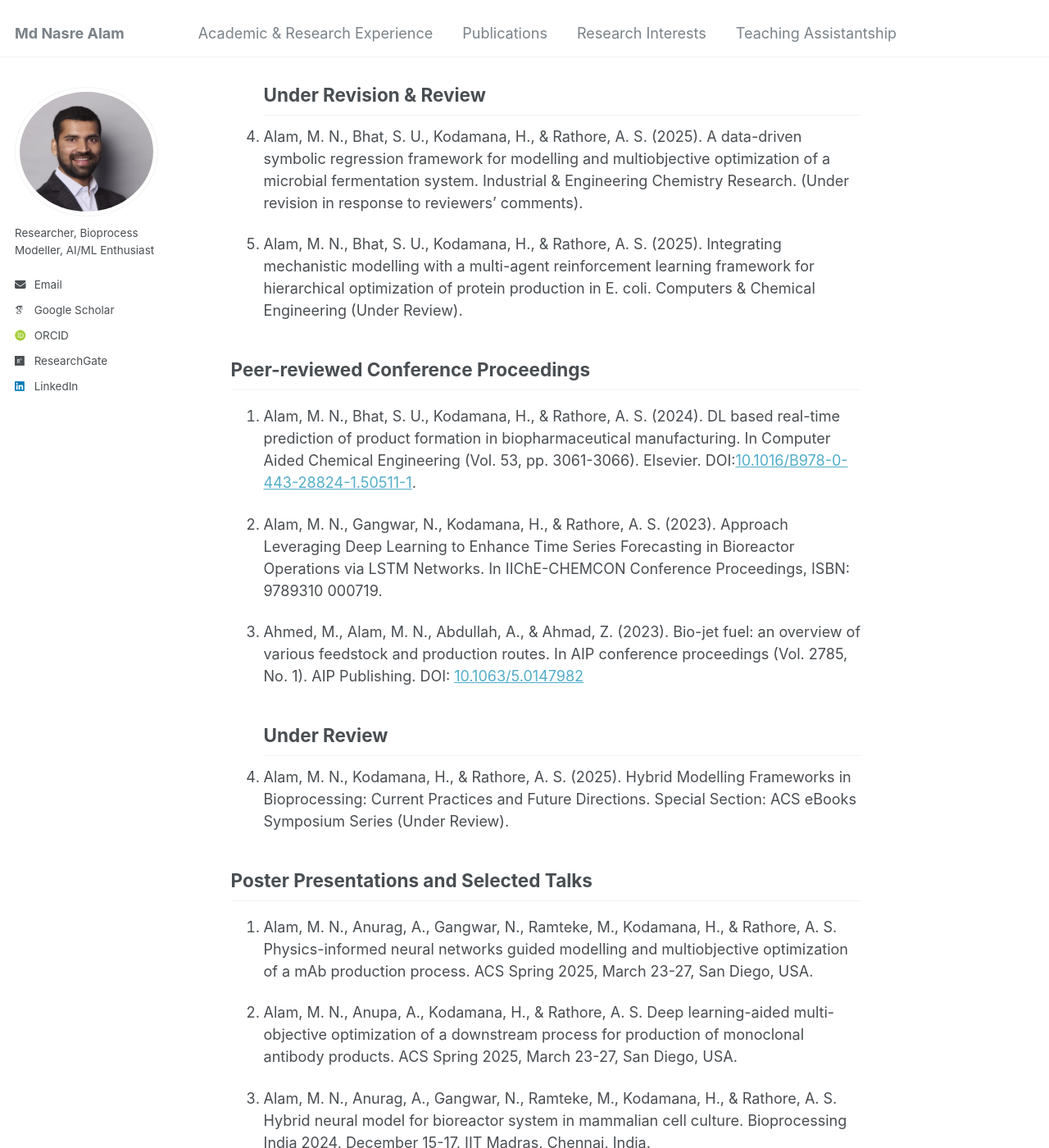
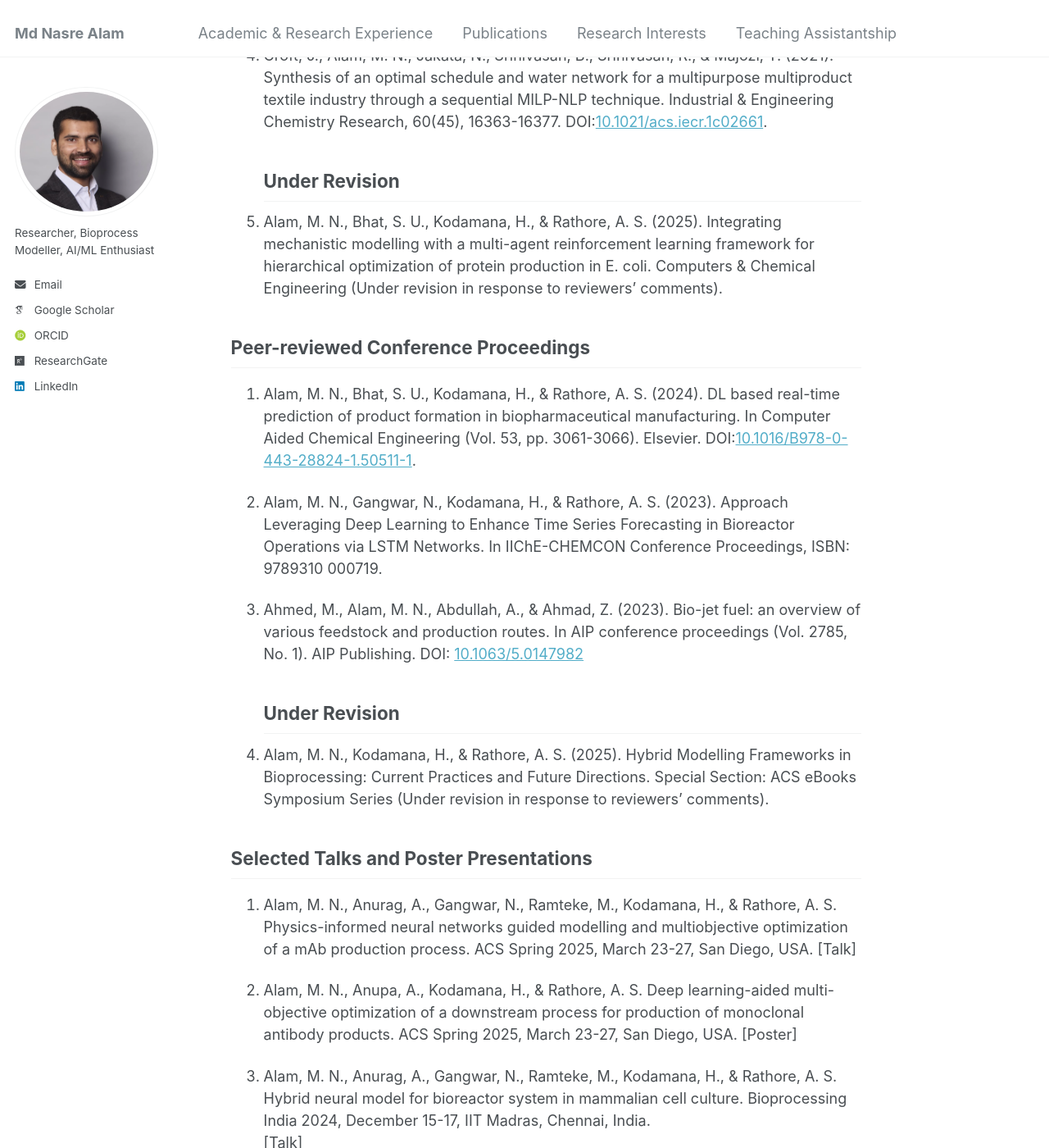
Before and after one commit to mdnasreiit/mdnasreiit.github.io, a Jekyll site: the page built from _pages/markdown.md, in a window 1280 px wide and 1400 px high, scrolled down 564 px. Shown: the whole window at 82% size. Built offline with Jekyll 4.4.1, drawn with Linux system fonts in a browser that asks for light colours; some web fonts are replaced; some of the changed text lies outside the part shown.

Commit message:
Update markdown.md

```diff
--- a/_pages/markdown.md
+++ b/_pages/markdown.md
@@ -12,14 +12,15 @@ redirect_from:
 
 1. Alam, M. N., Anurag, A., Gangwar, N., Ramteke, M., Kodamana, H., & Rathore, A. S. (2025). Physics-informed neural networks guided modelling and multiobjective optimization of a mAb production process. The Canadian Journal of Chemical Engineering, 2025, 103(3), 1319-1334. DOI:[10.1002/cjce.25446](https://doi.org/10.1002/cjce.25446).<br>
 
-2. Alam, M. N., Anupa, A., Kodamana, H., & Rathore, A. S. (2024). A deep learning-aided multi-objective optimization of a downstream process for production of monoclonal antibody products. Biochemical Engineering Journal, 208, 109357. DOI:[10.1016/j.bej.2024.109357](https://www.sciencedirect.com/science/article/pii/S1369703X2400144X).<br>
+2. Alam, M. N., Bhat, S. U., Kodamana, H., & Rathore, A. S. (2025). A data-driven symbolic regression framework for modelling and multiobjective optimization of a microbial fermentation system. Industrial & Engineering Chemistry Research.
 
-3. Croft, J., Alam, M. N., Jakata, N., Srinivasan, B., Srinivasan, R., & Majozi, T. (2021). Synthesis of an optimal schedule and water network for a multipurpose multiproduct textile industry through a sequential MILP-NLP technique. Industrial & Engineering Chemistry Research, 60(45), 16363-16377. DOI:[10.1021/acs.iecr.1c02661](https://pubs.acs.org/doi/full/10.1021/acs.iecr.1c02661). <br>
+3. Alam, M. N., Anupa, A., Kodamana, H., & Rathore, A. S. (2024). A deep learning-aided multi-objective optimization of a downstream process for production of monoclonal antibody products. Biochemical Engineering Journal, 208, 109357. DOI:[10.1016/j.bej.2024.109357](https://www.sciencedirect.com/science/article/pii/S1369703X2400144X).<br>
 
-   ## Under Revision & Review
-4. Alam, M. N., Bhat, S. U., Kodamana, H., & Rathore, A. S. (2025). A data-driven symbolic regression framework for modelling and multiobjective optimization of a microbial fermentation system. Industrial & Engineering Chemistry Research. (Under revision in response to reviewers’ comments).
+4. Croft, J., Alam, M. N., Jakata, N., Srinivasan, B., Srinivasan, R., & Majozi, T. (2021). Synthesis of an optimal schedule and water network for a multipurpose multiproduct textile industry through a sequential MILP-NLP technique. Industrial & Engineering Chemistry Research, 60(45), 16363-16377. DOI:[10.1021/acs.iecr.1c02661](https://pubs.acs.org/doi/full/10.1021/acs.iecr.1c02661). <br>
 
-5. Alam, M. N., Bhat, S. U., Kodamana, H., & Rathore, A. S. (2025). Integrating mechanistic modelling with a multi-agent reinforcement learning framework for hierarchical optimization of protein production in E. coli. Computers & Chemical Engineering (Under Review).
+   ## Under Revision
+
+5. Alam, M. N., Bhat, S. U., Kodamana, H., & Rathore, A. S. (2025). Integrating mechanistic modelling with a multi-agent reinforcement learning framework for hierarchical optimization of protein production in E. coli. Computers & Chemical Engineering (Under revision in response to reviewers’ comments).
 
 ## Peer-reviewed Conference Proceedings
 
@@ -29,18 +30,18 @@ redirect_from:
 
 3. Ahmed, M., Alam, M. N., Abdullah, A., & Ahmad, Z. (2023). Bio-jet fuel: an overview of various feedstock and production routes. In AIP conference proceedings (Vol. 2785, No. 1). AIP Publishing. DOI: [10.1063/5.0147982](https://doi.org/10.1063/5.0147982)
 
-   ## Under Review
-4. Alam, M. N., Kodamana, H., & Rathore, A. S. (2025). Hybrid Modelling Frameworks in Bioprocessing: Current Practices and Future Directions. Special Section: ACS eBooks Symposium Series (Under Review).
+   ## Under Revision
+4. Alam, M. N., Kodamana, H., & Rathore, A. S. (2025). Hybrid Modelling Frameworks in Bioprocessing: Current Practices and Future Directions. Special Section: ACS eBooks Symposium Series (Under revision in response to reviewers’ comments).
 
 
-## Poster Presentations and Selected Talks
+## Selected Talks and Poster Presentations
 
- 1. Alam, M. N., Anurag, A., Gangwar, N., Ramteke, M., Kodamana, H., & Rathore, A. S. Physics-informed neural networks guided modelling and multiobjective           optimization of a mAb production process. ACS Spring 2025, March 23-27, San Diego, USA.
+ 1. Alam, M. N., Anurag, A., Gangwar, N., Ramteke, M., Kodamana, H., & Rathore, A. S. Physics-informed neural networks guided modelling and multiobjective           optimization of a mAb production process. ACS Spring 2025, March 23-27, San Diego, USA. [Talk]
 
- 2. Alam, M. N., Anupa, A., Kodamana, H., & Rathore, A. S. Deep learning-aided multi-objective optimization of a downstream process for production of monoclonal     antibody products. ACS Spring 2025, March 23-27, San Diego, USA.
+ 2. Alam, M. N., Anupa, A., Kodamana, H., & Rathore, A. S. Deep learning-aided multi-objective optimization of a downstream process for production of monoclonal     antibody products. ACS Spring 2025, March 23-27, San Diego, USA. [Poster]
 
- 3. Alam, M. N., Anurag, A., Gangwar, N., Ramteke, M., Kodamana, H., & Rathore, A. S. Hybrid neural model for bioreactor system in mammalian cell culture.           Bioprocessing India 2024, December 15-17, IIT Madras, Chennai, India. <br>
+ 3. Alam, M. N., Anurag, A., Gangwar, N., Ramteke, M., Kodamana, H., & Rathore, A. S. Hybrid neural model for bioreactor system in mammalian cell culture.           Bioprocessing India 2024, December 15-17, IIT Madras, Chennai, India. <br> [Talk]
 
- 4. Alam, M. N., Bhat, S. U., Kodamana, H., & Rathore, A. S. DL-based real-time prediction of product formation in biopharmaceutical manufacturing. ESCAPE 34 - PSE  2024, June 2-6, Florence, Italy. <br>
+ 4. Alam, M. N., Bhat, S. U., Kodamana, H., & Rathore, A. S. DL-based real-time prediction of product formation in biopharmaceutical manufacturing. ESCAPE 34 - PSE  2024, June 2-6, Florence, Italy. <br> [Talk]
 
- 5. Alam, M. N., Gangwar, N., Ramteke, M., Kodamana, H., & Rathore, A. S. Approach Leveraging Deep Learning to Enhance Time Series Forecasting in Bioreactor         Operations via LSTM Networks. IIChE-CHEMCON 2023, December 27-30, Kolkata, India.
+ 5. Alam, M. N., Gangwar, N., Ramteke, M., Kodamana, H., & Rathore, A. S. Approach Leveraging Deep Learning to Enhance Time Series Forecasting in Bioreactor         Operations via LSTM Networks. IIChE-CHEMCON 2023, December 27-30, Kolkata, India. [Talk]
```
